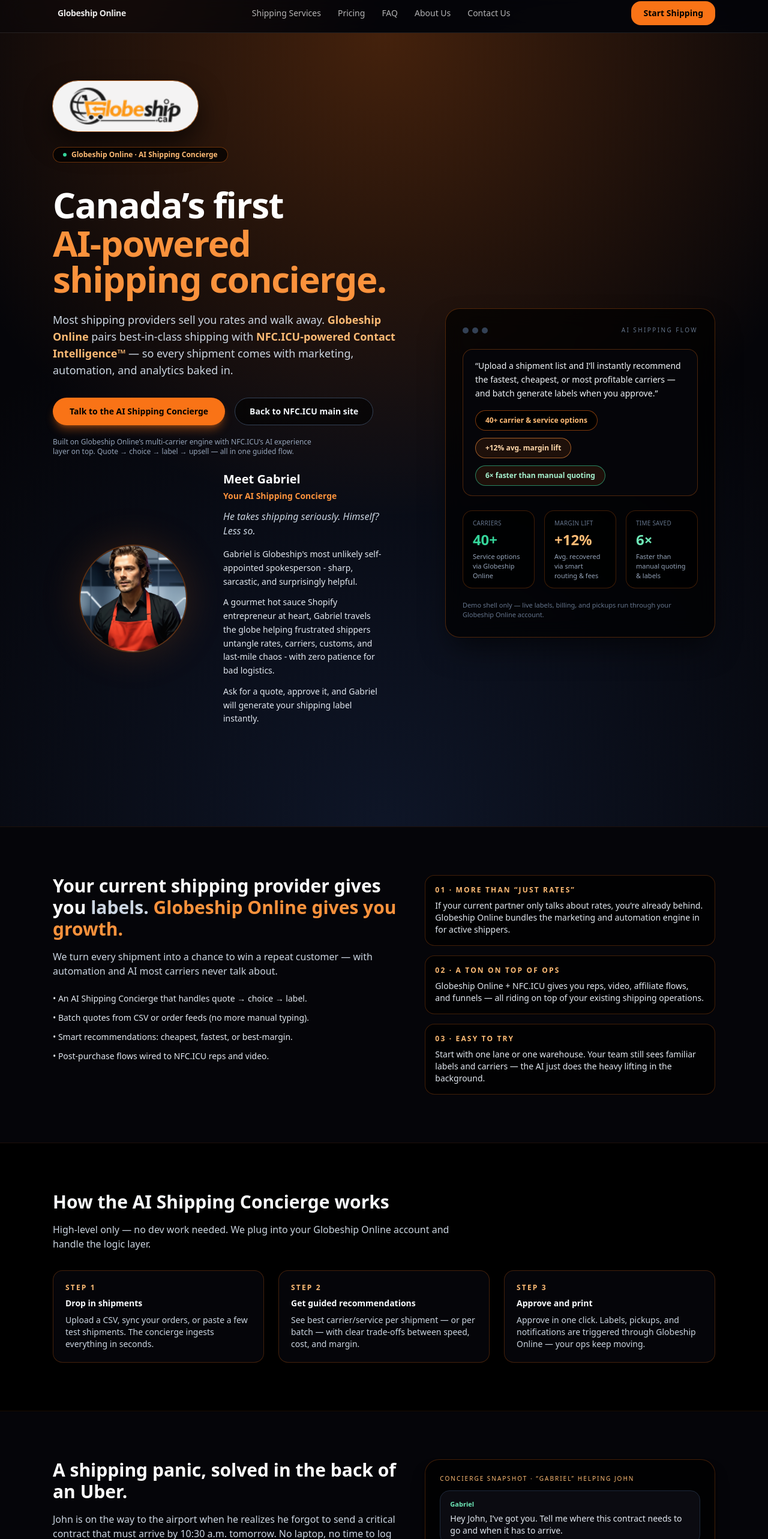
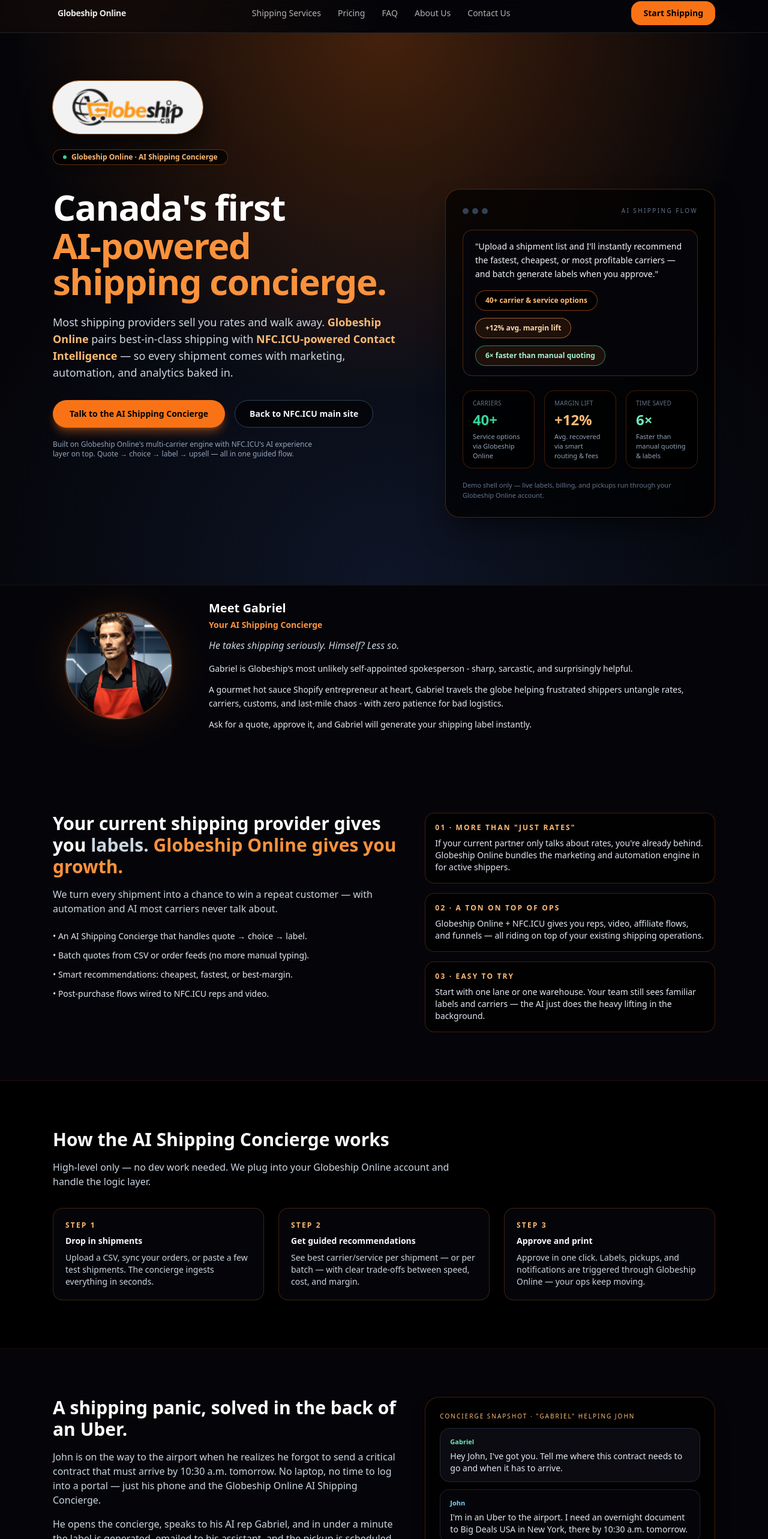
Before and after one commit to Globeship-Online/globeship-marketing, a Next.js app: page / in a window 1280 px wide. Shown: the part 10-2576 px from the top of the page at 60% size. Built offline with nearby package versions, Linux system fonts and the light colour scheme.

Commit message:
Update GlobeshipLanding.tsx

```diff
--- a/components/GlobeshipLanding.tsx
+++ b/components/GlobeshipLanding.tsx
@@ -12,22 +12,23 @@
         {/* Background glow */}
         <div className="pointer-events-none absolute inset-0 bg-[radial-gradient(circle_at_top,_rgba(249,115,22,0.26),_transparent_55%),radial-gradient(circle_at_bottom,_rgba(15,23,42,0.9),_transparent_65%)]" />
 
-        <div className="relative mx-auto max-w-6xl px-6 pb-24 pt-16 lg:pb-28 lg:pt-20">
+        <div className="relative mx-auto max-w-6xl px-6 pt-16 pb-24 lg:pt-20 lg:pb-28">
           {/* Logo block */}
           <div className="mb-6 flex justify-start">
             <div
               className="
                 group inline-flex items-center rounded-full
-                bg-white/95 px-7 py-2.5 shadow-[0_18px_45px_rgba(0,0,0,0.65)]
-                ring-1 ring-orange-400/70 transition-all duration-300 ease-out
-                hover:-translate-y-0.5 hover:bg-white hover:ring-orange-300
+                bg-white/95 px-7 sm:px-8 py-2.5 sm:py-3
+                shadow-[0_18px_45px_rgba(0,0,0,0.65)]
+                ring-1 ring-orange-400/70
+                hover:ring-orange-300 hover:bg-white
                 hover:shadow-[0_26px_70px_rgba(0,0,0,0.9)]
-                animate-fade-in
+                transition-all duration-300 ease-out
+                hover:-translate-y-0.5
               "
             >
               <div className="relative flex items-center justify-center">
-                {/* Glow that appears on hover */}
-                <div className="absolute inset-0 rounded-full bg-orange-500/15 blur-md opacity-0 transition-opacity duration-300 group-hover:opacity-100" />
+                <div className="absolute inset-0 rounded-full bg-orange-500/15 blur-md opacity-0 group-hover:opacity-100 transition-opacity duration-300" />
                 <img
                   src="/globeship-logo.png"
                   alt="Globeship Online logo"
@@ -44,12 +45,12 @@
             <span>Globeship Online · AI Shipping Concierge</span>
           </div>
 
-          <div className="mt-10 grid gap-14 lg:grid-cols-[1.15fr,0.95fr] lg:items-center">
+          {/* Main hero grid */}
+          <div className="mt-10 grid gap-14 lg:grid-cols-[1.15fr,0.95fr] lg:items-start">
             {/* Left column – main copy */}
             <div>
-              {/* Main heading */}
               <h1 className="text-4xl font-semibold tracking-tight text-white sm:text-5xl lg:text-6xl">
-                <span className="block">Canada’s first</span>
+                <span className="block">Canada&apos;s first</span>
                 <span className="mt-1 block text-orange-400">
                   AI-powered shipping concierge.
                 </span>
@@ -62,7 +63,7 @@
                 </span>{" "}
                 pairs best-in-class shipping with{" "}
                 <span className="font-semibold text-orange-300">
-                  NFC.ICU-powered Contact Intelligence™
+                  NFC.ICU-powered Contact Intelligence
                 </span>{" "}
                 — so every shipment comes with marketing, automation, and
                 analytics baked in.
@@ -86,13 +87,10 @@
               </div>
 
               <p className="mt-5 max-w-md text-xs text-slate-400">
-                Built on Globeship Online’s multi-carrier engine with NFC.ICU’s
-                AI experience layer on top. Quote → choice → label → upsell —
-                all in one guided flow.
+                Built on Globeship Online&apos;s multi-carrier engine with
+                NFC.ICU&apos;s AI experience layer on top. Quote → choice →
+                label → upsell — all in one guided flow.
               </p>
-
-              {/* ✅ Gabriel intro goes here (fills the blank space under the CTA area) */}
-              <GabrielIntro />
             </div>
 
             {/* Right column – experience card */}
@@ -113,9 +111,9 @@
                 {/* Conversation */}
                 <div className="mt-6 rounded-2xl border border-orange-500/30 bg-[#050509] px-5 py-4 text-sm text-slate-100">
                   <p className="leading-relaxed">
-                    “Upload a shipment list and I’ll instantly recommend the
+                    &quot;Upload a shipment list and I&apos;ll instantly recommend the
                     fastest, cheapest, or most profitable carriers — and batch
-                    generate labels when you approve.”
+                    generate labels when you approve.&quot;
                   </p>
 
                   <div className="mt-4 flex flex-wrap gap-3 text-xs">
@@ -178,6 +176,9 @@
         </div>
       </section>
 
+      {/* Gabriel intro */}
+      <GabrielIntro />
+
       {/* “Labels vs growth” section */}
       <section className="border-b border-orange-500/10 bg-[#050509]">
         <div className="mx-auto grid max-w-6xl gap-10 px-6 py-16 lg:grid-cols-[1.2fr,1fr] lg:items-start lg:py-20">
@@ -206,10 +207,10 @@
           <div className="grid gap-4 text-sm">
             <div className="rounded-2xl border border-orange-500/25 bg-black/70 px-4 py-4">
               <p className="text-xs font-semibold uppercase tracking-[0.18em] text-orange-300">
-                01 · More than “just rates”
+                01 · More than &quot;just rates&quot;
               </p>
               <p className="mt-2 text-slate-200">
-                If your current partner only talks about rates, you’re already
+                If your current partner only talks about rates, you&apos;re already
                 behind. Globeship Online bundles the marketing and automation
                 engine in for active shippers.
               </p>
@@ -336,7 +337,7 @@
           {/* Dialogue card */}
           <div className="rounded-3xl border border-orange-500/25 bg-black/70 p-5 shadow-xl shadow-black/60 sm:p-6">
             <p className="mb-3 text-[10px] uppercase tracking-[0.2em] text-orange-300">
-              Concierge snapshot · “Gabriel” helping John
+              Concierge snapshot · &quot;Gabriel&quot; helping John
             </p>
 
             <div className="space-y-3 text-xs sm:text-sm">
@@ -345,7 +346,7 @@
                   Gabriel
                 </p>
                 <p className="mt-1 text-slate-200">
-                  Hey John, I’ve got you. Tell me where this contract needs to
+                  Hey John, I&apos;ve got you. Tell me where this contract needs to
                   go and when it has to arrive.
                 </p>
               </div>
@@ -353,8 +354,8 @@
               <div className="rounded-2xl border border-slate-800/80 bg-[#050509] px-4 py-3">
                 <p className="text-[11px] font-semibold text-sky-300">John</p>
                 <p className="mt-1 text-slate-200">
-                  I’m in an Uber to the airport. I need an overnight document to
-                  Big Deals USA in New York, there by 10:30 a.m. tomorrow.
+                  I&apos;m in an Uber to the airport. I need an overnight document
+                  to Big Deals USA in New York, there by 10:30 a.m. tomorrow.
                 </p>
               </div>
 
@@ -363,9 +364,9 @@
                   Gabriel
                 </p>
                 <p className="mt-1 text-slate-200">
-                  Got it. I’ll use your usual ship-from address and find the
-                  best express option. What’s the contact email and phone at the
-                  destination?
+                  Got it. I&apos;ll use your usual ship-from address and find the
+                  best express option. What&apos;s the contact email and phone at
+                  the destination?
                 </p>
               </div>
 
@@ -381,7 +382,7 @@
                   Gabriel
                 </p>
                 <p className="mt-1 text-slate-200">
-                  Done. The label’s in Nancy’s inbox and pickup is scheduled.
+                  Done. The label&apos;s in Nancy&apos;s inbox and pickup is scheduled.
                   Anything else before your flight, John?
                 </p>
               </div>
@@ -389,24 +390,27 @@
               <div className="rounded-2xl border border-slate-800/80 bg-[#050509] px-4 py-3">
                 <p className="text-[11px] font-semibold text-sky-300">John</p>
                 <p className="mt-1 text-slate-200">
-                  You just saved my day. That’s exactly why I use Globeship
+                  You just saved my day. That&apos;s exactly why I use Globeship
                   Online.
                 </p>
               </div>
             </div>
 
             <p className="mt-4 text-[10px] text-slate-500">
-              This is the kind of “live at the label” moment the concierge is
+              This is the kind of &quot;live at the label&quot; moment the concierge is
               built for — labels and logistics handled while you keep moving.
             </p>
           </div>
         </div>
       </section>
+
+      {/* Video – Groove player ready */}
       <VideoSection />
-      {/* Warehousing + 3PL micro-block */}
+
+      {/* Warehousing + 3PL */}
       <section className="border-b border-orange-500/10 bg-[#050509]">
         <div className="mx-auto max-w-6xl px-6 py-12">
-          <div className="flex flex-col gap-4 rounded-2xl border border-orange-500/25 bg-black/70 p-5 md:flex-row md:items-center md:justify-between sm:p-6">
+          <div className="flex flex-col gap-4 rounded-2xl border border-orange-500/25 bg-black/70 p-5 sm:p-6 md:flex-row md:items-center md:justify-between">
             <div>
               <p className="text-xs font-semibold uppercase tracking-[0.2em] text-orange-300">
                 Warehousing + 3PL
@@ -416,12 +420,12 @@
               </h3>
               <p className="mt-2 max-w-xl text-xs text-slate-300 sm:text-sm">
                 Optional 300,000 sq ft pick &amp; pack warehouse in Milton,
-                Ontario — so you’re never trapped with a carrier just because
+                Ontario — so you&apos;re never trapped with a carrier just because
                 they hold your inventory. Migrate lanes and stock on your
                 timeline while the concierge keeps shipments flowing.
               </p>
             </div>
-            <div className="text-xs text-slate-300 md:text-right sm:text-sm">
+            <div className="text-xs text-slate-300 sm:text-sm md:text-right">
               <p>• B2B and D2C pick &amp; pack.</p>
               <p>• Container de-stuffing, palletizing, and returns.</p>
               <p>• Designed to plug directly into Globeship Online flows.</p>
@@ -430,23 +434,21 @@
         </div>
       </section>
 
-      {/* Viral video placeholder */}
+      {/* Coming soon / viral video placeholder */}
       <section className="border-b border-orange-500/10 bg-[#050509]">
-        <div className="mx-auto max-w-6xl px-6 py-12">
-          <div className="grid gap-6 lg:grid-cols-[1.1fr,0.9fr] lg:items-center">
+        <div className="mx-auto grid max-w-6xl gap-6 px-6 py-12 lg:grid-cols-[1.1fr,0.9fr] lg:items-center">
           <div>
             <p className="text-xs font-semibold uppercase tracking-[0.2em] text-orange-300">
               Coming soon
             </p>
             <h3 className="mt-2 text-sm font-semibold text-slate-50 sm:text-base">
-                Your 60-second elevator pitch and viral-style video, on
-                autopilot.
+              Your 60-second elevator pitch and viral-style video, on autopilot.
             </h3>
             <p className="mt-3 max-w-xl text-xs text-slate-300 sm:text-sm">
-                Globeship Online will soon include a Free AI-generated “Elevator
-                Pitch” (AI Snapshot) as well as a viral-style brand video,
-                powered by NFC.ICU, that explains who you are, what you ship,
-                and why customers should choose you — in under a minute.
+              Globeship Online will soon include a free AI-generated &quot;Elevator
+              Pitch&quot; (AI Snapshot) as well as a viral-style brand video, powered
+              by NFC.ICU, that explains who you are, what you ship, and why
+              customers should choose you — in under a minute.
             </p>
           </div>
 
@@ -458,7 +460,6 @@
             </p>
           </div>
         </div>
-        </div>
       </section>
 
       {/* 10 reasons section */}
@@ -466,11 +467,11 @@
         <div className="mx-auto max-w-6xl px-6 py-16 lg:py-20">
           <div className="max-w-3xl">
             <h2 className="text-2xl font-semibold text-slate-50 sm:text-3xl">
-              10 reasons your shipping provider isn’t helping you grow.
+              10 reasons your shipping provider isn&apos;t helping you grow.
             </h2>
             <p className="mt-3 text-sm text-slate-300">
               If your current shipping partner only provides you with rates,
-              your company risks not being optimized for the paradigm AI Era
+              your company risks not being optimized for the paradigm AI era
               shift. This will kill many a business — similar to companies that
               did not adapt to the Internet. Globeship Online includes
               intelligence, automation, and growth — by default.
@@ -489,16 +490,21 @@
               <p className="mt-2 text-slate-300">
                 Most providers never help you explain what makes you different.
                 With Globeship Online, every active shipper can unlock an
-                AI-crafted elevator pitch (AI Snapshot).
+                AI-crafted elevator pitch (AI Snapshot) — a clear, sharp story
+                you can use on your site, emails, and sales conversations.
               </p>
             </div>
 
             {/* 02 */}
             <div className="rounded-2xl border border-orange-500/25 bg-[#050509] p-4 sm:p-5">
-              <p className="font-semibold text-orange-200">02 · No review engine</p>
+              <p className="font-semibold text-orange-200">
+                02 · No review engine
+              </p>
               <p className="mt-2 text-slate-300">
-                Globeship Online helps you turn happy shippers into public proof
-                — with AI-assisted review prompts and reusable copy.
+                Traditional carriers ship parcels and move on. Globeship Online
+                helps you turn happy shippers into public proof — with
+                AI-assisted review prompts and copy you can reuse across your
+                funnel.
               </p>
             </div>
 
@@ -508,9 +514,12 @@
                 03 · No video selling for you 24/7
               </p>
               <p className="mt-2 text-slate-300">
-                NFC.ICU’s video engine can generate a short video that explains
-                who you are, what you do, and why buyers should choose you — in
-                under 60 seconds.
+                Your current provider talks in tracking numbers. Globeship
+                Online, via NFC.ICU&apos;s video engine, can generate a short video
+                that explains who you are, what you do, and why buyers should
+                choose you — in under 60 seconds. Syndicate your Snapshot and
+                video to NFC.ICU&apos;s marketplace for powerful ranking link juice
+                for SEO and AI search results.
               </p>
             </div>
 
@@ -520,8 +529,10 @@
                 04 · No affiliate program built in
               </p>
               <p className="mt-2 text-slate-300">
-                Globeship Online connects you into an affiliate-ready flow so
-                partners, influencers, or happy customers can spread the word.
+                Most shippers leave referrals to chance. Globeship Online
+                connects you into an affiliate-ready flow so partners,
+                influencers, or happy customers can spread the word — with
+                tracking and payouts handled.
               </p>
             </div>
 
@@ -531,18 +542,27 @@
                 05 · No conversion-optimized cart
               </p>
               <p className="mt-2 text-slate-300">
-                Globeship Online can pair your shipping with checkout patterns
-                that are designed to convert, not just calculate postage.
+                Your provider doesn&apos;t care what happens on your product page.
+                Globeship Online can pair your shipping with a WooCommerce-ready
+                checkout and funnel patterns that are designed to convert, not
+                just calculate postage.
               </p>
             </div>
 
             {/* 06 */}
             <div className="rounded-2xl border border-orange-500/25 bg-[#050509] p-4 sm:p-5">
-              <p className="font-semibold text-orange-200">06 · No visibility boost</p>
+              <p className="font-semibold text-orange-200">
+                06 · No visibility boost
+              </p>
               <p className="mt-2 text-slate-300">
-                Active shippers can tap into exposure inside the Globeship /
-                NFC.ICU ecosystem — plus AI search answer results across major
-                platforms.
+                Carriers rarely help you get discovered. Active shippers with
+                Globeship Online can tap into exposure inside the Globeship.ca /
+                NFC.ICU ecosystem — putting your brand in front of buyers who
+                are already in-market. Also, using Globeship Online&apos;s backend
+                AI algorithms powered by NFC.ICU allows your company to be
+                found online through AI search answer results like ChatGPT,
+                Perplexity, Claude, Siri, Copilot, Gemini, Alexa and many more
+                platforms. Does your current shipping provider offer the same?
               </p>
             </div>
 
@@ -552,8 +572,10 @@
                 07 · No AI rep guiding your visitors
               </p>
               <p className="mt-2 text-slate-300">
-                NFC.ICU’s Instant Engage™ layer can guide, qualify, and educate
-                your traffic instead of sending people to a dead-end form.
+                A static website treats every visitor the same. With NFC.ICU&apos;s
+                Instant Engage layer, your traffic can be guided by an AI rep
+                that qualifies, routes, and educates — instead of sending people
+                to a dead-end form.
               </p>
             </div>
 
@@ -563,19 +585,23 @@
                 08 · No true shipping concierge
               </p>
               <p className="mt-2 text-slate-300">
-                The concierge reads your shipment list, applies your rules, and
-                returns smart defaults ready to approve.
+                Logging into carrier portals and guessing is not a strategy. The
+                Globeship Online concierge reads your shipment list, applies
+                your rules, and returns smart defaults — best rate, best margin,
+                or best experience — ready to approve.
               </p>
             </div>
 
             {/* 09 */}
             <div className="rounded-2xl border border-orange-500/25 bg-[#050509] p-4 sm:p-5">
               <p className="font-semibold text-orange-200">
-                09 · No advisor / business-in-a-box layer
+                09 · No advisor or business-in-a-box layer
               </p>
               <p className="mt-2 text-slate-300">
-                Globeship Online + NFC.ICU can surface offers, upsell ideas, and
-                funnel tweaks that match the way you ship and sell.
+                Most providers treat you like an account number. Globeship
+                Online + NFC.ICU can act like an AI advisor — surfacing offers,
+                upsell ideas, and funnel tweaks that match the way you actually
+                ship and sell.
               </p>
             </div>
 
@@ -585,8 +611,10 @@
                 10 · No growth loop connected to your shipments
               </p>
               <p className="mt-2 text-slate-300">
-                Shipping activity feeds back into reps, video, funnels, and
-                analytics — so every month you’re sharper than the last.
+                In a traditional setup, data dies at the label. With Globeship
+                Online, shipping activity feeds back into reps, video, funnels,
+                and analytics — so every month you&apos;re a little sharper than the
+                last, not starting from zero.
               </p>
             </div>
           </div>
```
Lines whose indentation alone changed are shown as unchanged.
